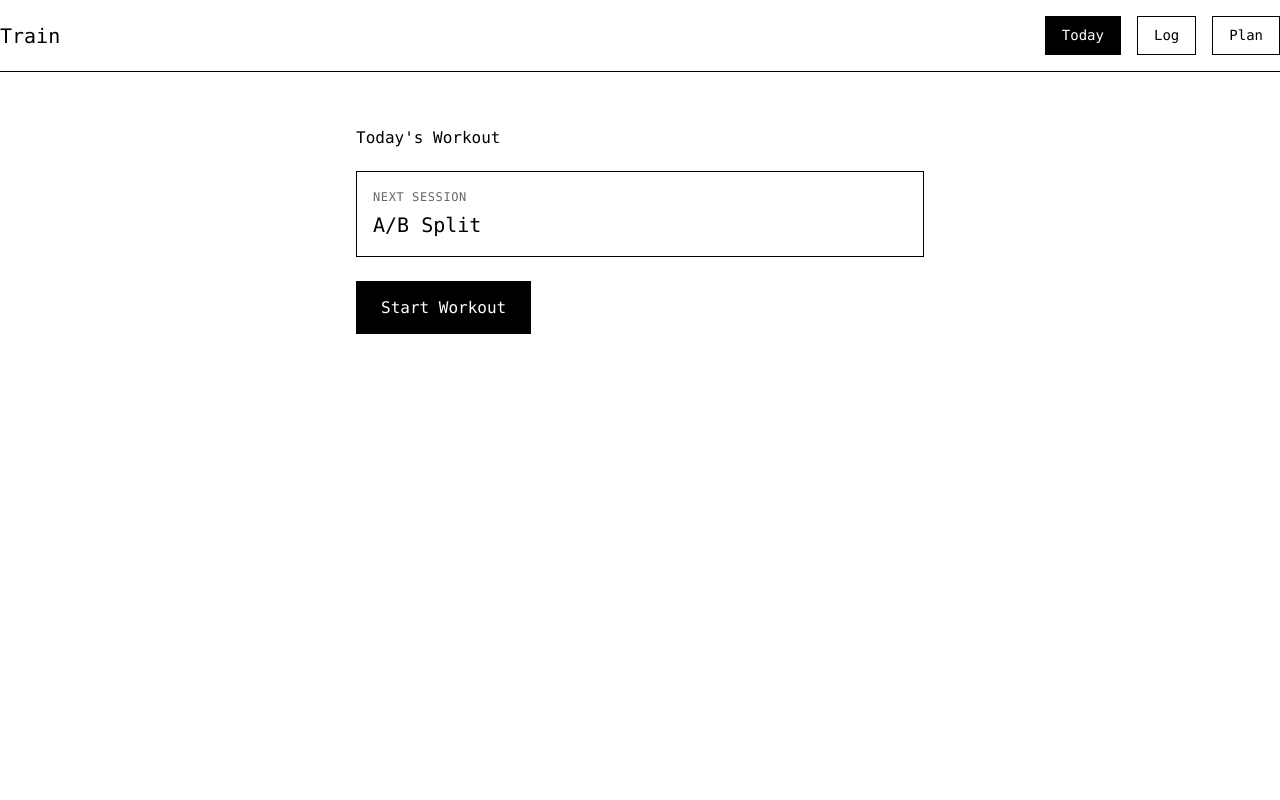
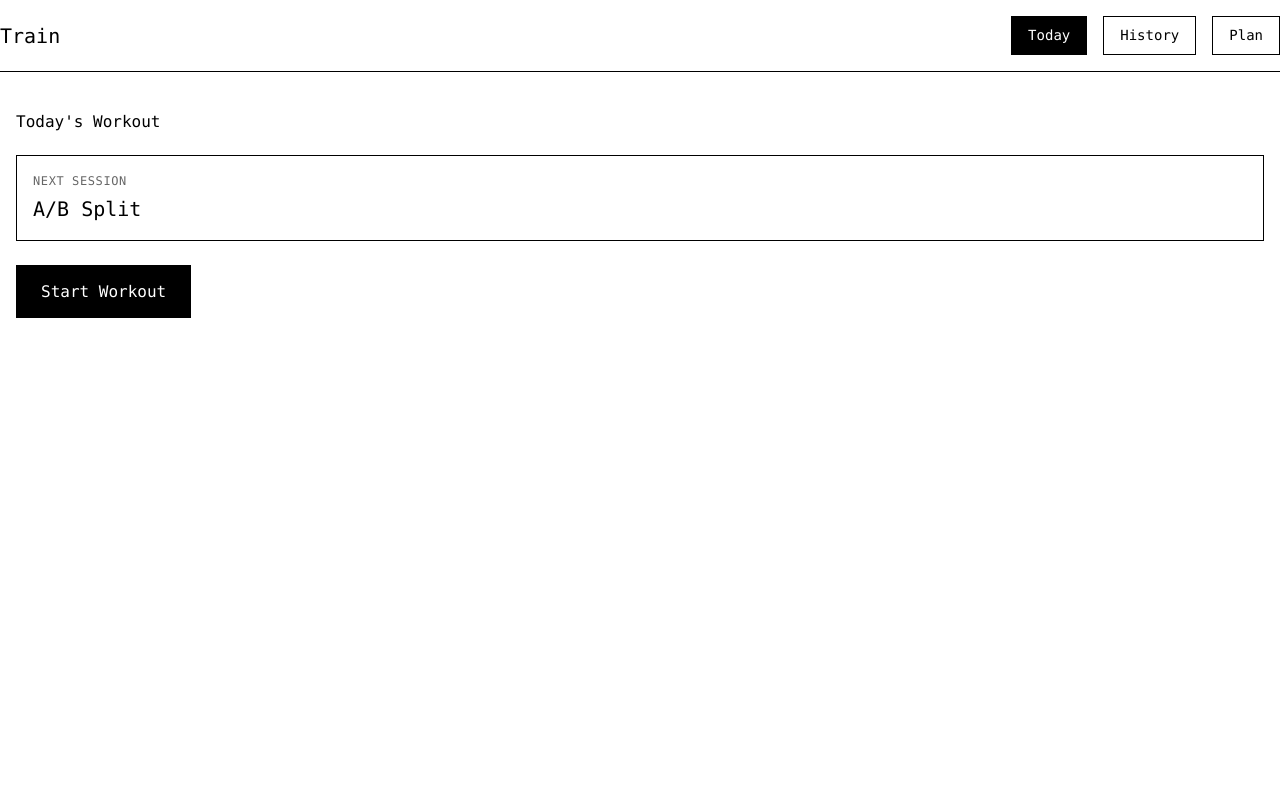
Before and after one commit to albertgstoehl/ks-knowledge-system, a FastAPI app: page / in a window 1280 px wide. Run offline with FastAPI, Linux system fonts and the light colour scheme; some libraries are stand-ins or nearby versions.

Commit message:
refactor(train): update nav to Today/History/Plan, add base_path support

```diff
--- a/train/src/routers/ui.py
+++ b/train/src/routers/ui.py
@@ -3,33 +3,48 @@ from pathlib import Path
 from fastapi import APIRouter, Request
 from fastapi.responses import HTMLResponse
 from fastapi.templating import Jinja2Templates
+from sqlalchemy import select, desc
+from src.database import async_session_maker
+from src.models import Session
 from src.utils.paths import find_shared_dir
 
+router = APIRouter(tags=["ui"])
+
 BASE_PATH = os.getenv("BASE_PATH", "").rstrip("/")
-
-router = APIRouter(tags=["ui"])
 
 templates_dir = Path(__file__).parent.parent / "templates"
 shared_templates_dir = find_shared_dir(Path(__file__)) / "templates"
 templates = Jinja2Templates(directory=[str(templates_dir), str(shared_templates_dir)])
 
 
-def _render(request: Request, template: str, context: dict):
+def _render(request: Request, template: str, context: dict | None = None):
     """Render template with base_path included."""
-    return templates.TemplateResponse(
-        template, {"request": request, "base_path": BASE_PATH, **context}
-    )
+    ctx = {"request": request, "base_path": BASE_PATH}
+    if context:
+        ctx.update(context)
+    return templates.TemplateResponse(template, ctx)
 
 
 @router.get("/", response_class=HTMLResponse)
 @router.get("/today", response_class=HTMLResponse)
 async def today(request: Request):
-    return _render(request, "today.html", {"active_tab": "Today"})
+    # Check for active session (no ended_at)
+    active_session = None
+    if async_session_maker:
+        async with async_session_maker() as db:
+            result = await db.execute(
+                select(Session)
+                .where(Session.ended_at.is_(None))
+                .order_by(desc(Session.started_at))
+                .limit(1)
+            )
+            active_session = result.scalars().first()
+    return _render(request, "today.html", {"active_tab": "Today", "active_session": active_session})
 
 
-@router.get("/log", response_class=HTMLResponse)
-async def log(request: Request):
-    return _render(request, "log.html", {"active_tab": "Log Workout"})
+@router.get("/history", response_class=HTMLResponse)
+async def history(request: Request):
+    return _render(request, "history.html", {"active_tab": "History"})
 
 
 @router.get("/plan", response_class=HTMLResponse)
--- a/train/src/templates/base.html
+++ b/train/src/templates/base.html
@@ -1,75 +1,42 @@
-<!DOCTYPE html>
-<html lang="en">
+{% import "components.html" as ui %}
+<!doctype html>
+<html>
   <head>
-  <meta charset="UTF-8">
-  <meta name="viewport" content="width=device-width, initial-scale=1.0, viewport-fit=cover">
-  <title>{% block title %}Train{% endblock %}</title>
-  <!-- Shared component library -->
-  <link rel="stylesheet" href="{{ base_path }}/static/shared/css/variables.css">
-  <link rel="stylesheet" href="{{ base_path }}/static/shared/css/base.css">
-  <link rel="stylesheet" href="{{ base_path }}/static/shared/css/components.css">
-  <link rel="stylesheet" href="{{ base_path }}/static/shared/css/utilities.css">
-  <!-- Train-specific styles -->
-  <link rel="stylesheet" href="{{ base_path }}/static/css/train.css">
-  {% block head %}{% endblock %}
+    <meta charset="utf-8" />
+    <meta name="viewport" content="width=device-width, initial-scale=1, viewport-fit=cover" />
+    <title>Train</title>
+    <link rel="stylesheet" href="{{ base_path }}/static/shared/css/variables.css" />
+    <link rel="stylesheet" href="{{ base_path }}/static/shared/css/base.css" />
+    <link rel="stylesheet" href="{{ base_path }}/static/shared/css/components.css" />
+    <link rel="stylesheet" href="{{ base_path }}/static/shared/css/utilities.css" />
+    <link rel="stylesheet" href="{{ base_path }}/static/css/train.css" />
   </head>
   <body class="has-bottom-nav">
-  {% import "components.html" as ui %}
-  {% set tabs = [("Today", base_path ~ "/"), ("Log", base_path ~ "/log"), ("Plan", base_path ~ "/plan")] %}
+    {% set tabs = [("Today", base_path ~ "/"), ("History", base_path ~ "/history"), ("Plan", base_path ~ "/plan")] %}
 
-  <header class="header">
+    <header class="header hidden-mobile">
       <h1 class="header__title">Train</h1>
       <nav class="tabs header__tabs">
         {% for label, url in tabs %}
-      <a href="{{ url }}"
-         class="tab{% if label == active_tab %} tab--active{% endif %}"
-         hx-get="{{ url }}"
-         hx-target="#main-content"
-         hx-swap="innerHTML"
-         hx-push-url="true">{{ label }}</a>
+        <a href="{{ url }}" class="tab{% if label == active_tab %} tab--active{% endif %}">{{ label }}</a>
         {% endfor %}
       </nav>
     </header>
 
-  <main id="main-content" class="content-container">
-    <div class="container">
+    <main class="content-container">
       {% block content %}{% endblock %}
-    </div>
     </main>
 
     <nav class="bottom-nav">
       <div class="bottom-nav__links">
         {% for label, url in tabs %}
-      <a href="{{ url }}"
-         class="bottom-nav__link{% if label == active_tab %} bottom-nav__link--active{% endif %}"
-         hx-get="{{ url }}"
-         hx-target="#main-content"
-         hx-swap="innerHTML"
-         hx-push-url="true">{{ label }}</a>
+        <a href="{{ url }}" class="bottom-nav__link{% if label == active_tab %} bottom-nav__link--active{% endif %}">{{ label }}</a>
         {% endfor %}
       </div>
     </nav>
 
-  <!-- Shared JS utilities -->
-  <script src="https://unpkg.com/htmx.org@1.9.10"></script>
     <script src="{{ base_path }}/static/shared/js/components.js"></script>
-
-  <!-- Base path for API calls -->
     <script>var basePath = '{{ base_path }}';</script>
-
-  <script>
-  // Update active tab state after htmx navigation
-  document.body.addEventListener('htmx:afterSettle', function() {
-    var path = window.location.pathname;
-    document.querySelectorAll('.header__tabs .tab').forEach(function(tab) {
-      tab.classList.toggle('tab--active', tab.getAttribute('href') === path);
-    });
-    document.querySelectorAll('.bottom-nav__link').forEach(function(link) {
-      link.classList.toggle('bottom-nav__link--active', link.getAttribute('href') === path);
-    });
-  });
-  </script>
-
     {% block scripts %}{% endblock %}
   </body>
 </html>
```
Lines whose indentation alone changed are shown as unchanged.
